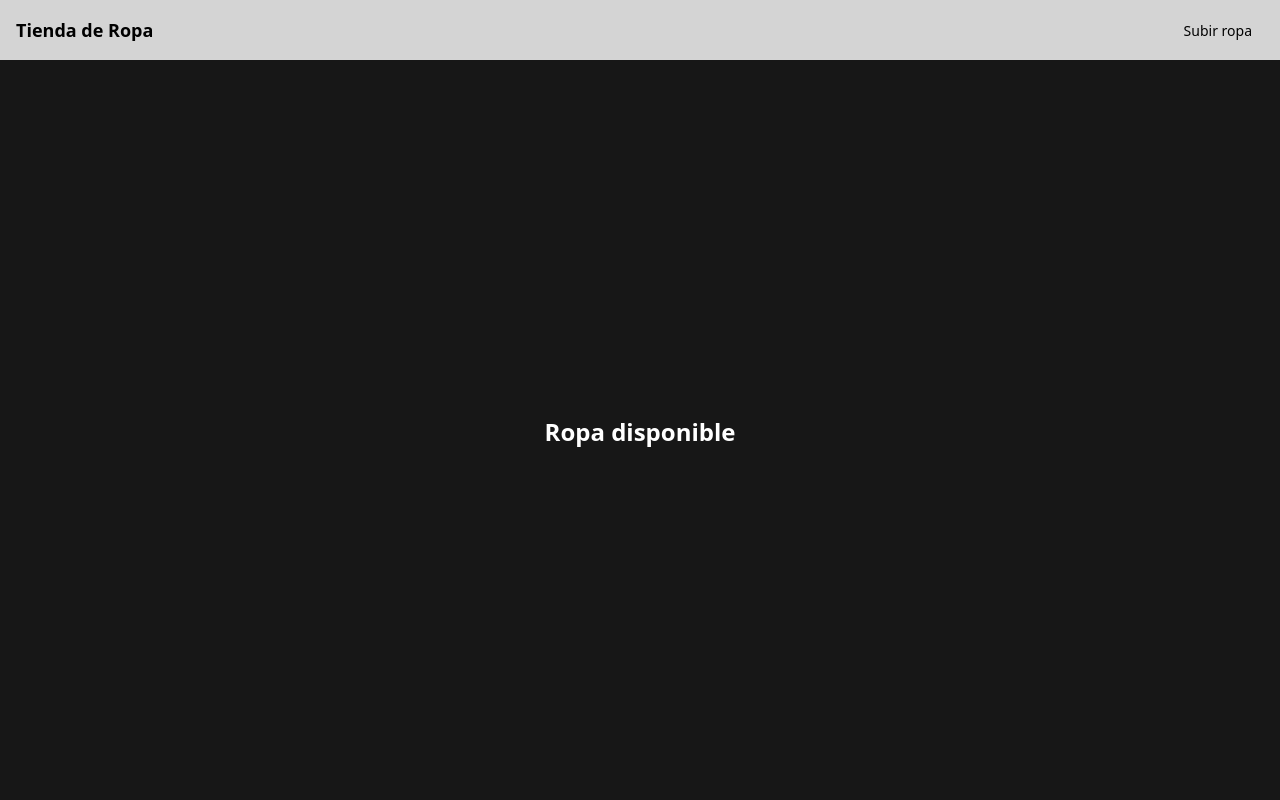
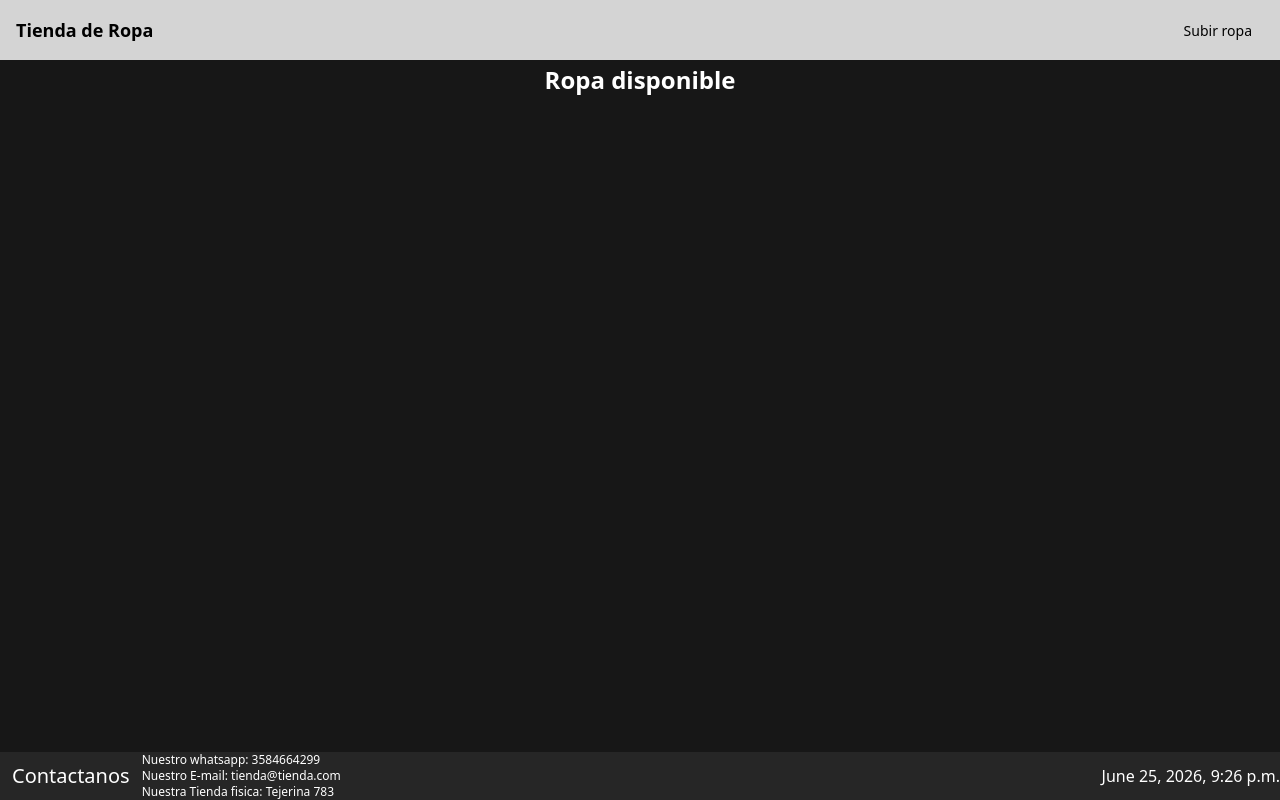
Before and after one commit to IanChoDK/tienda_ropa, a Django app: page / in a window 1280 px wide. Run offline with Django 5.2, Linux system fonts and the light colour scheme; data that the repository does not hold is empty; some libraries are stand-ins or nearby versions.

Commit message:
uso de context processors

```diff
--- a/shop/templates/base.html
+++ b/shop/templates/base.html
@@ -9,21 +9,39 @@
     {% tailwind_css %}
 </head>
 
-<navbar class="w-full bg-neutral-300 bg fixed top-0">
-    <div class="flex items-center justify-between p-4 w-full">
-        <a href="{% url 'ropa_list' %}" class="text-black hover:text-red-600 text-lg font-bold">Tienda de Ropa</a>
-        <div class="text-black">
-            <a href="{% url 'crear_ropa' %}" class=" hover:text-red-600 px-3 py-2 rounded-md text-sm font-medium">Subir ropa</a>
-        </div>
-    </div>
-</navbar>
+
 
 
 <body class="flex flex-col min-h-screen pt-16 items-center text-center justify-center bg-neutral-900 text-white">
+
+    <navbar class="w-full bg-neutral-300 fixed top-0">
+        <div class="flex items-center justify-between p-4 w-full">
+            <a href="{% url 'ropa_list' %}" class="text-black hover:text-red-600 text-lg font-bold">Tienda de Ropa</a>
+            <div class="text-black">
+                <a href="{% url 'crear_ropa' %}" class=" hover:text-red-600 px-3 py-2 rounded-md text-sm font-medium">Subir ropa</a>
+            </div>
+
+        </div>
+    </navbar>
 
     {% block body %}
 
     {% endblock %}
 
+    <footer class="w-full bg-neutral-800 text-white mt-auto">
+        <div class="flex items-center justify-between">
+            <div class="flex flex-row items-center">
+                <h3 class="text-xl px-3">Contactanos</h3>
+                <ul class="text-xs items-center text-left">
+                    <li>Nuestro whatsapp: {{ telefono }}</li>
+                    <li>Nuestro E-mail: {{ email }}</li>
+                    <li>Nuestra Tienda fisica: {{ direccion }}</li>
+                </ul>
+            </div>
+            <a>{{fecha}}</a>
+        </div>
+    </footer>
+
 </body>
+
 </html>
--- /dev/null
+++ b/tienda_ropa/context_processors.py
@@ -0,0 +1,15 @@
+from datetime import datetime
+
+def fecha_context(request):
+    fecha = datetime.now()
+    return {"fecha": fecha}
+
+def info_context(request):
+    telefono = 3584664299
+    mail =  "tienda@tienda.com"
+    direccion = "Tejerina 783"
+    return {
+        "telefono": telefono,
+        "email" : mail,
+        "direccion" : direccion,
+    }
--- a/tienda_ropa/settings.py
+++ b/tienda_ropa/settings.py
@@ -67,6 +67,9 @@ TEMPLATES = [
                 'django.template.context_processors.request',
                 'django.contrib.auth.context_processors.auth',
                 'django.contrib.messages.context_processors.messages',
+                'tienda_ropa.context_processors.fecha_context',
+                'tienda_ropa.context_processors.info_context',
+
             ],
         },
     },
```
Also changed, not shown: shop/templates/eliminar_ropa.html (+16 -3 lines).
